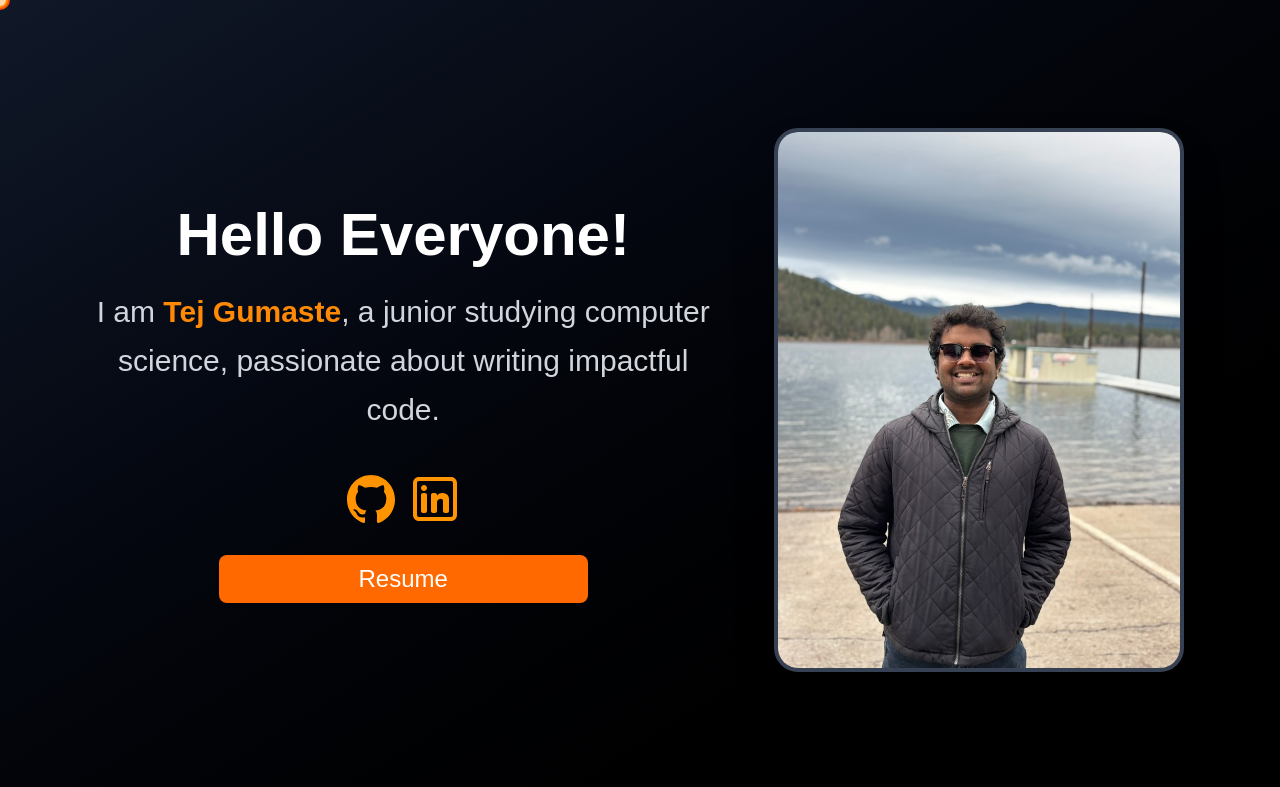
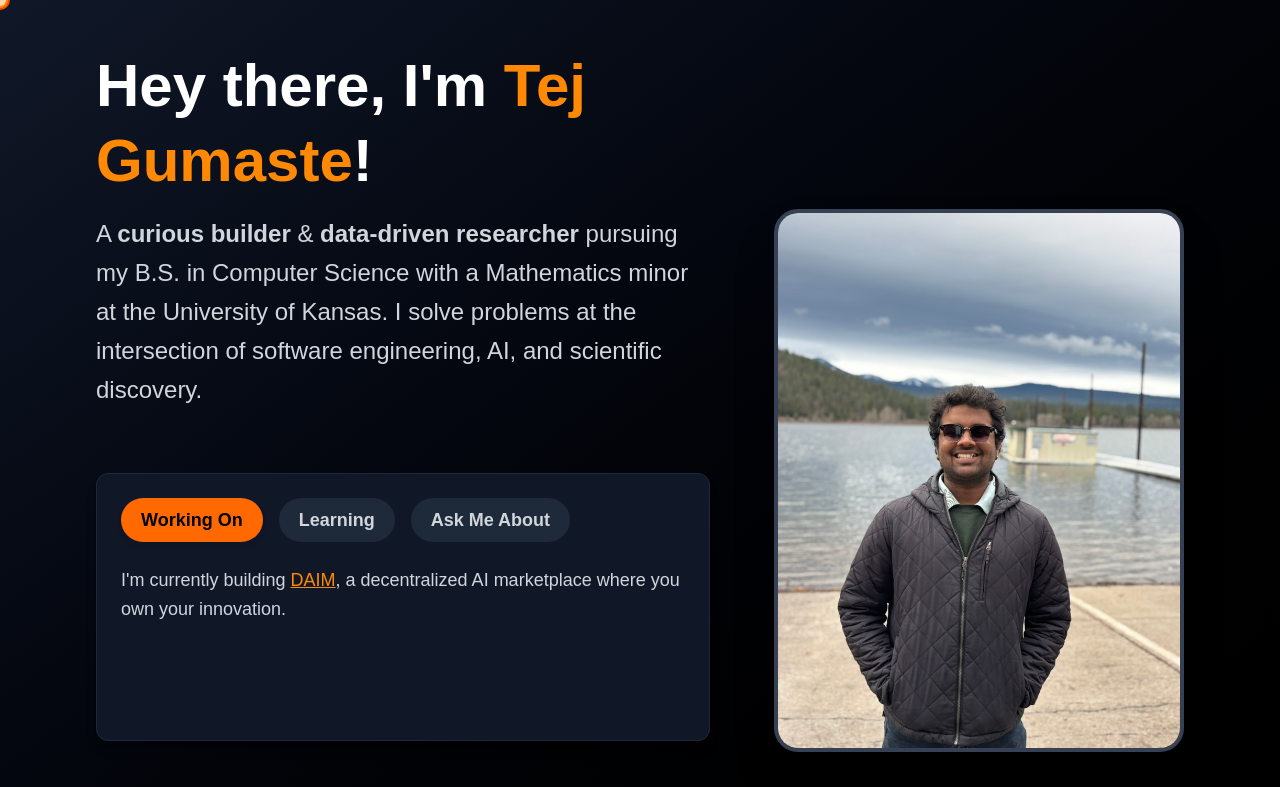
Before and after one commit to Vegito2367/TejPortfolio, a Next.js app in the folder personalwebsite/: page / in a window 1280 px wide. Shown: the top 787 px of the page. Built offline with nearby package versions, Linux system fonts and the light colour scheme.

Commit message:
Updated Hero

```diff
--- a/personalwebsite/src/customComponents/heroSection.tsx
+++ b/personalwebsite/src/customComponents/heroSection.tsx
@@ -1,63 +1,140 @@
-import React from 'react';
-import { motion } from 'framer-motion';
-import { useRouter } from 'next/navigation';
+import React, { useState } from 'react';
+import { motion, AnimatePresence } from 'framer-motion';
 
-const HeroSection = () => {
-    const router = useRouter();
+const tabs = [
+    { key: 'work', label: "Working On" },
+    { key: 'learn', label: "Learning" },
+    { key: 'ask', label: "Ask Me About" },
+] as const;
+type TabKey = typeof tabs[number]['key'];
+
+export default function HeroSection() {
+    const [activeTab, setActiveTab] = useState<TabKey>('work');
+
     return (
         <motion.section
             initial={{ opacity: 0, scale: 0.95 }}
             animate={{ opacity: 1, scale: 1 }}
-            transition={{
-                duration: 0.7,
-                ease: "easeInOut"
-            }}
-            className="flex flex-col md:flex-row justify-center items-center
-        min-h-screen bg-gradient-to-br from-gray-900 to-black
-        px-6 md:px-12 lg:px-24 py-12"
+            transition={{ duration: 0.7, ease: 'easeInOut' }}
+            className="flex flex-col md:flex-row justify-center items-center min-h-screen bg-gradient-to-br from-gray-900 to-black px-6 md:px-12 lg:px-24 py-12"
         >
-            <div className="container mx-auto flex flex-col md:flex-row
-        items-center justify-between space-y-8 md:space-y-0
-        md:space-x-12 lg:space-x-16">
+            <div className="container mx-auto flex flex-col md:flex-row items-center justify-between space-y-8 md:space-y-0 md:space-x-12 lg:space-x-16">
 
                 <motion.div
                     initial={{ x: -50, opacity: 0 }}
                     animate={{ x: 0, opacity: 1 }}
-                    transition={{
-                        duration: 0.6,
-                    }}
-                    className="w-full md:w-3/5 text-center
-            flex flex-col justify-center items-center space-y-4"
+                    transition={{ duration: 0.6 }}
+                    className="w-full md:w-3/5 text-center md:text-left flex flex-col justify-center items-center md:items-start space-y-4"
                 >
-                    <h1 className="text-4xl md:text-5xl lg:text-6xl
-            font-bold text-white leading-tight">
-                        Hello Everyone!
+                    <h1 className="text-4xl md:text-5xl lg:text-6xl font-bold text-white leading-tight">
+                        Hey there, I&apos;m <span className="text-orange-400">Tej Gumaste</span>!
                     </h1>
 
-                    <p className="text-xl md:text-2xl lg:text-3xl text-gray-300 leading-relaxed">
-                        I am <span className="text-orange-400 font-semibold">Tej Gumaste</span>,
-                        a junior studying computer science, passionate about writing
-                        impactful code.
+                    <p className="text-lg md:text-xl lg:text-2xl text-gray-300 leading-relaxed max-w-prose">
+                        A <strong>curious builder</strong> &amp; <strong>data-driven researcher</strong> pursuing my B.S. in Computer Science with a Mathematics minor at the University of Kansas. I solve problems at the intersection of software engineering, AI, and scientific discovery.
                     </p>
 
-                    <div className="flex justify-center md:justify-start space-x-4 mt-6">
-                        <a
-                            href="https://github.com/Vegito2367"
-                            target="_blank"
-                            className="hover:scale-110 transition-all duration-300"
-                        >
-                            <img src="/github.svg" alt="LinkedIn" width="48" height="48" />
+
+                    <div className="mt-12 w-full max-w-4xl bg-gray-900 p-6 rounded-xl shadow-lg border border-gray-800 min-h-[200px]">
+                        <div className="flex justify-center md:justify-start flex-wrap gap-4">
+                            {tabs.map(({ key, label }) => (
+                                <button
+                                    key={key}
+                                    onClick={() => setActiveTab(key)}
+                                    className={`px-5 py-2 text-lg font-semibold rounded-full transition-all duration-200
+                   ${activeTab === key
+                                            ? 'bg-orange-500 text-black shadow-md'
+                                            : 'bg-gray-800 text-gray-300 hover:bg-gray-700 hover:shadow'
+                                        }`}
+                                >
+                                    {label}
+                                </button>
+                            ))}
+                        </div>
+
+                        <div className="mt-6 relative min-h-[150px]">
+                            <AnimatePresence mode="wait">
+                                {activeTab === 'work' && (
+                                    <motion.div
+                                        key="work"
+                                        initial={{ opacity: 0, y: 10 }}
+                                        animate={{ opacity: 1, y: 0 }}
+                                        exit={{ opacity: 0, y: -10 }}
+                                        transition={{ duration: 0.4 }}
+                                        className="text-gray-300 text-lg leading-relaxed"
+                                    >
+                                        I'm currently building{' '}
+                                        <a
+                                            href="https://github.com/Vegito2367/DAIM"
+                                            target="_blank"
+                                            rel="noopener noreferrer"
+                                            className="underline text-orange-400 hover:text-orange-300 font-medium"
+                                        >
+                                            DAIM
+                                        </a>
+                                        , a decentralized AI marketplace where you own your innovation.
+                                    </motion.div>
+                                )}
+
+                                {activeTab === 'learn' && (
+                                    <motion.div
+                                        key="learn"
+                                        initial={{ opacity: 0, y: 10 }}
+                                        animate={{ opacity: 1, y: 0 }}
+                                        exit={{ opacity: 0, y: -10 }}
+                                        transition={{ duration: 0.4 }}
+                                        className="text-gray-300 text-lg leading-relaxed hover:text-orange-400 transition-colors duration-150"
+                                    >
+                                        Diving deep into deep learning and the math behind adjacent machine learning models to level up my AI skillset.
+                                    </motion.div>
+                                )}
+
+                                {activeTab === 'ask' && (
+                                    <motion.div
+                                        key="ask"
+                                        initial={{ opacity: 0, y: 10 }}
+                                        animate={{ opacity: 1, y: 0 }}
+                                        exit={{ opacity: 0, y: -10 }}
+                                        transition={{ duration: 0.4 }}
+                                        className="text-gray-300 text-lg leading-relaxed"
+                                    >
+                                        <ul className="list-disc list-inside space-y-2">
+                                            <li className='hover:text-orange-400 transition-colors duration-150'>Computer Science (Graph Theory), Applied Mathematics &amp; Differential Equations</li>
+                                            <li className='hover:text-orange-400 transition-colors duration-150'>Navigating life as an international student</li>
+                                            <li className='hover:text-orange-400 transition-colors duration-150'>International Politics &amp; Model UN</li>
+                                            <li className='hover:text-orange-400 transition-colors duration-150'>Anime &amp; shows with ethical dilemmas</li>
+                                        </ul>
+                                    </motion.div>
+                                )}
+                            </AnimatePresence>
+                        </div>
+                    </div>
+
+
+                    <div className="flex justify-center md:justify-start space-x-4 mt-8">
+                        <a href="https://github.com/Vegito2367" target="_blank" rel="noopener noreferrer" className="hover:scale-110 transition-all duration-300">
+                            <img src="/github.svg" alt="GitHub" width={48} height={48} />
                         </a>
-                        <a
-                            href="https://linkedin.com/in/tej-gumaste/"
-                            target="_blank"
-                            className="hover:scale-110 transition-all duration-300"
-                        >
-                            <img src="/linkedin.svg" alt="LinkedIn" width="48" height="48" />
+                        <a href="https://linkedin.com/in/tej-gumaste/" target="_blank" rel="noopener noreferrer" className="hover:scale-110 transition-all duration-300">
+                            <img src="/linkedin.svg" alt="LinkedIn" width={48} height={48} />
                         </a>
                     </div>
-                    <div onClick={()=>{window.open("https://drive.google.com/file/d/1EWv_GDq6dGQP5O2kkcMJ44rhGb2B34YS/view?usp=sharing",'_blank')}} className='w-3/5 text-2xl font-mono bg-orange-500 rounded-lg mt-4 p-2 text-center text-white fond-bold hover:bg-orange-400 transition-all duration-300 hover:scale-105'>
-                        <a target='_blank' href='https://drive.google.com/file/d/1EWv_GDq6dGQP5O2kkcMJ44rhGb2B34YS/view?usp=sharing'>
+
+
+                    <div
+                        onClick={() => {
+                            window.open(
+                                'https://drive.google.com/file/d/1EWv_GDq6dGQP5O2kkcMJ44rhGb2B34YS/view?usp=sharing',
+                                '_blank'
+                            );
+                        }}
+                        className="w-3/5 text-lg font-mono bg-orange-500 rounded-lg mt-4 p-2 text-center text-white font-bold hover:bg-orange-400 transition-all duration-300 hover:scale-105"
+                    >
+                        <a
+                            target="_blank"
+                            rel="noopener noreferrer"
+                            href="https://drive.google.com/file/d/1EWv_GDq6dGQP5O2kkcMJ44rhGb2B34YS/view?usp=sharing"
+                        >
                             Resume
                         </a>
                     </div>
@@ -66,23 +143,16 @@ const HeroSection = () => {
                 <motion.div
                     initial={{ x: 50, opacity: 0 }}
                     animate={{ x: 0, opacity: 1 }}
-                    transition={{
-                        duration: 0.6,
-                    }}
+                    transition={{ duration: 0.6 }}
                     className="w-full md:w-2/5 flex justify-center items-center"
                 >
                     <img
                         src="ProfilePic.jpeg"
                         alt="Profile Picture"
-                        className="w-full max-w-xs md:max-w-md
-              rounded-3xl shadow-2xl border-4 border-gray-700
-              transition-transform duration-300
-              hover:scale-105 hover:rotate-2"
+                        className="w-full max-w-xs md:max-w-md rounded-3xl shadow-2xl border-4 border-gray-700 transition-transform duration-300 hover:scale-105 hover:rotate-2"
                     />
                 </motion.div>
             </div>
         </motion.section>
     );
 };
-
-export default HeroSection;
```
